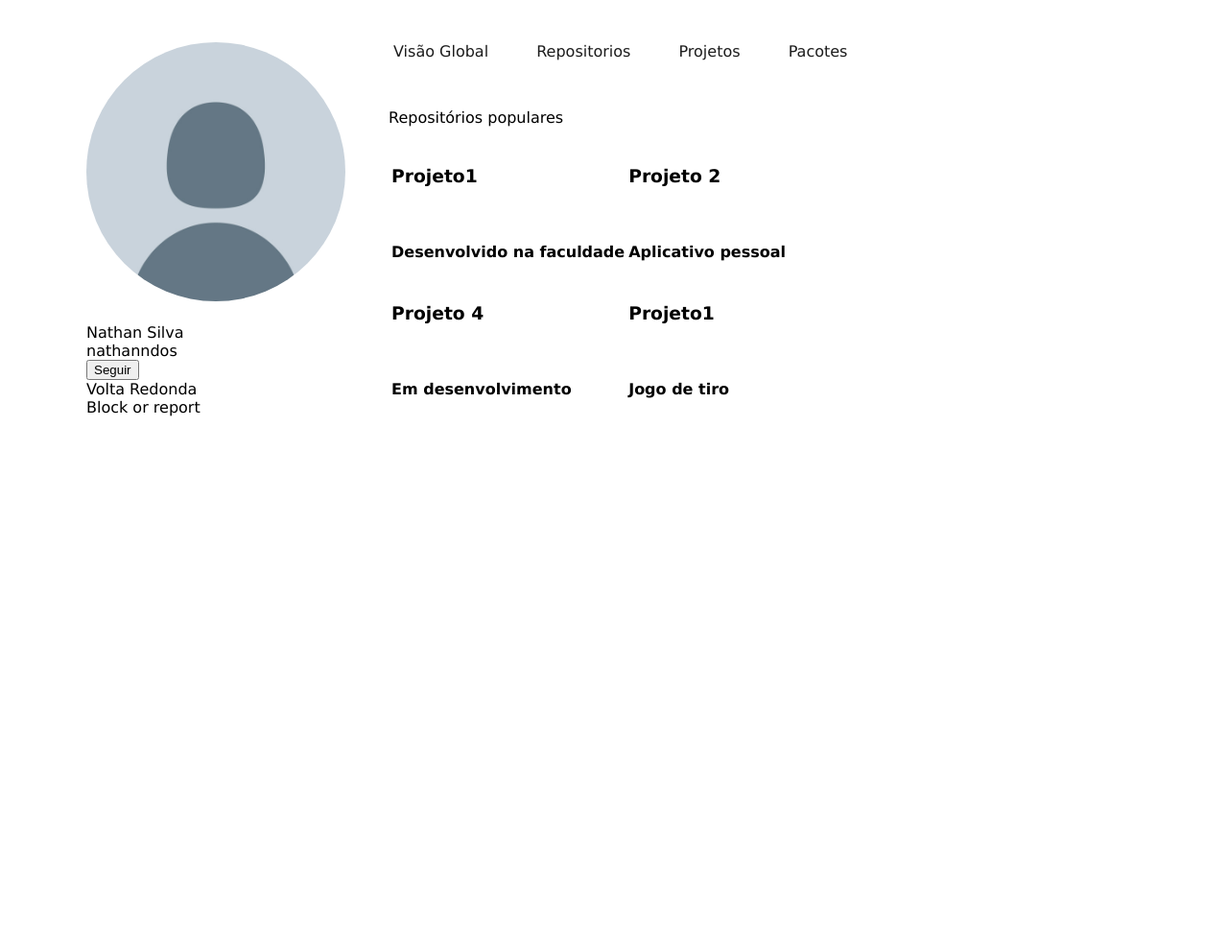
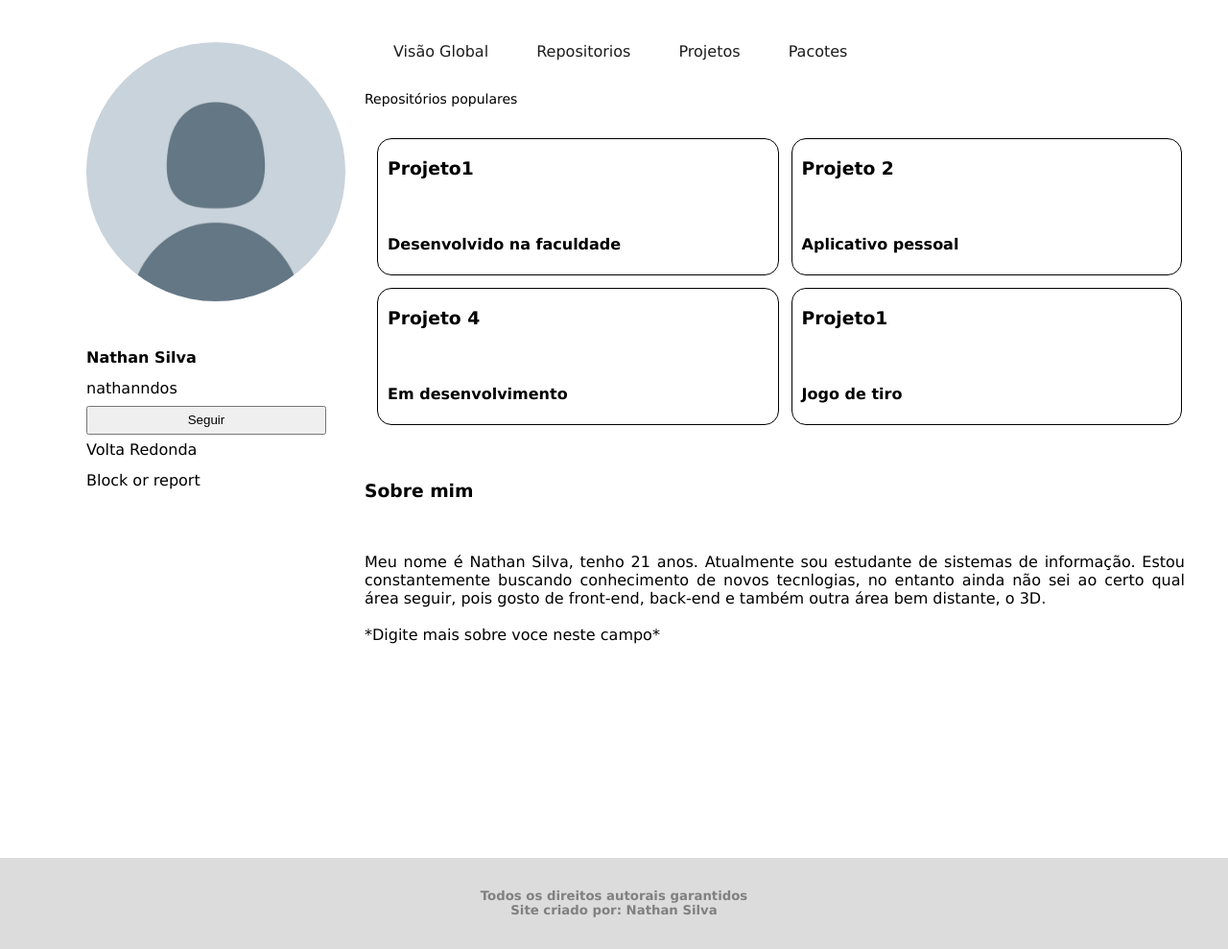
Before and after one commit to nathanndos/Exercicio_para_PreparaCursos, a plain HTML site: page index.html in a window 1280 px wide. Shown: the part 98-1087 px from the top of the page at 96% size. Before the commit the page ends 992 px from the top, so only its background shows below. Drawn offline with Linux system fonts and the light colour scheme.

Commit message:
Add files via upload

```diff
--- a/index.html
+++ b/index.html
@@ -15,7 +15,7 @@
 			<a href="">Mercado</a>
 			<a href="">Preços</a>
 
-			<label style="margin-left: 60px">Pesquisar<input type="text" name="" style="height: 25px"></label>
+			<label style="margin-left: 90px">Pesquisar<input type="text" name="" style="height: 25px"></label>
 			<a href="">Cadastrar</a>
 			<a href="">Entrar</a>
 
@@ -26,9 +26,9 @@
 
 		<div id="PerfilFilho">
 			<img src="fotoPerfil.png" style="width: 270px;border-radius: 50%"><br/><br/>
-			<span>Nathan Silva</span><br/>
+			<span style="font-weight: 800">Nathan Silva</span><br/>
 			<span>nathanndos</span><br/>
-			<label><input type="button" value="Seguir"></label><br/>
+			<label><input type="button" value="Seguir" style="width: 250px;height: 30px;"></label><br/>
 			<span>Volta Redonda</span><br/>
 			<span>Block or report</span>
 		</div>
@@ -45,11 +45,11 @@
 
 			</div>
 
-			<div id="TabelaInterna">
-				<span >Repositórios populares</span><br/><br/>
-				<table id="">
-					<tr>
-						<td>
+			<div id="InformacaoInterna">
+				<span style="font-size: 14px">Repositórios populares</span><br/><br/>
+				<table id="TabelaInterna" cellspacing="13">
+					<tr >
+						<td >
 							<h3>Projeto1 </h3><br/>
 							<h4>Desenvolvido na faculdade</h4>
 						</td>
@@ -70,9 +70,27 @@
 					</tr>
 				</table>
 			</div>
+			<div id="SobreMim">
+				<h3>Sobre mim</h3><br/>
+				<p>Meu nome é Nathan Silva, tenho 21 anos. Atualmente sou estudante de sistemas de informação. Estou constantemente
+					buscando conhecimento de novos tecnlogias, no entanto ainda não sei ao certo qual área seguir, pois gosto de
+					front-end, back-end e também outra área bem distante, o 3D. <br/><br/>
+				*Digite mais sobre voce neste campo*</p>
+
+			</div>
 
 		</div>
+	</div>
 
-	<div/>
+
 </body>
+
+<footer>
+	<h5>
+		Todos os direitos autorais garantidos<br/>
+		Site criado por: Nathan Silva
+	</h5>
+</footer>
+
+
 </html>
--- a/style.css
+++ b/style.css
@@ -12,6 +12,7 @@ html,body{
 	display: flex
 
 }
+
 img{
 	margin-right: 20px;
 }
@@ -19,6 +20,7 @@ a{
 	padding: 10px 10px;
 	text-decoration: none;
 	color:#1C1C1C;
+	border-radius: 15px;
 }
 a:hover{
 	background: Black;
@@ -31,19 +33,52 @@ a:hover{
 	display: flex;
 }
 #PerfilFilho{
+	line-height: 2;
 	text-align: left;
 	display: block;
 	padding: 50px 0px 0px 90px;
 }
 
 #MenuInterno{
-	margin: 50px 0 0 20px;
+	margin: 50px 0 30px 20px;
 
 }
 .OpcaoInterna{
 	margin-right: 25px;
+	border-radius: 15px;
 }
 
+#InformacaoInterna{
+	width: 100%;
+
+}
 #TabelaInterna{
-	margin: 50px 0 0 25px;
+	width: 100%;
+	padding-right: 35px;
+
+
 }
+
+#TabelaInterna td{
+
+	padding-left: 10px;
+	text-align: left;
+	width: 150px;
+	height: 60px;
+	border: 1px solid;
+	border-radius: 15px;
+}
+
+#SobreMim{
+	width: 95%;
+	margin-top: 45px;
+	text-align: justify;
+
+}
+footer{
+	padding-top: 10px;
+	padding-bottom:10px;
+	background: #DCDCDC;
+	text-align: center;
+	color:grey;
+}
```
Also changed, not shown: 1 other file.
